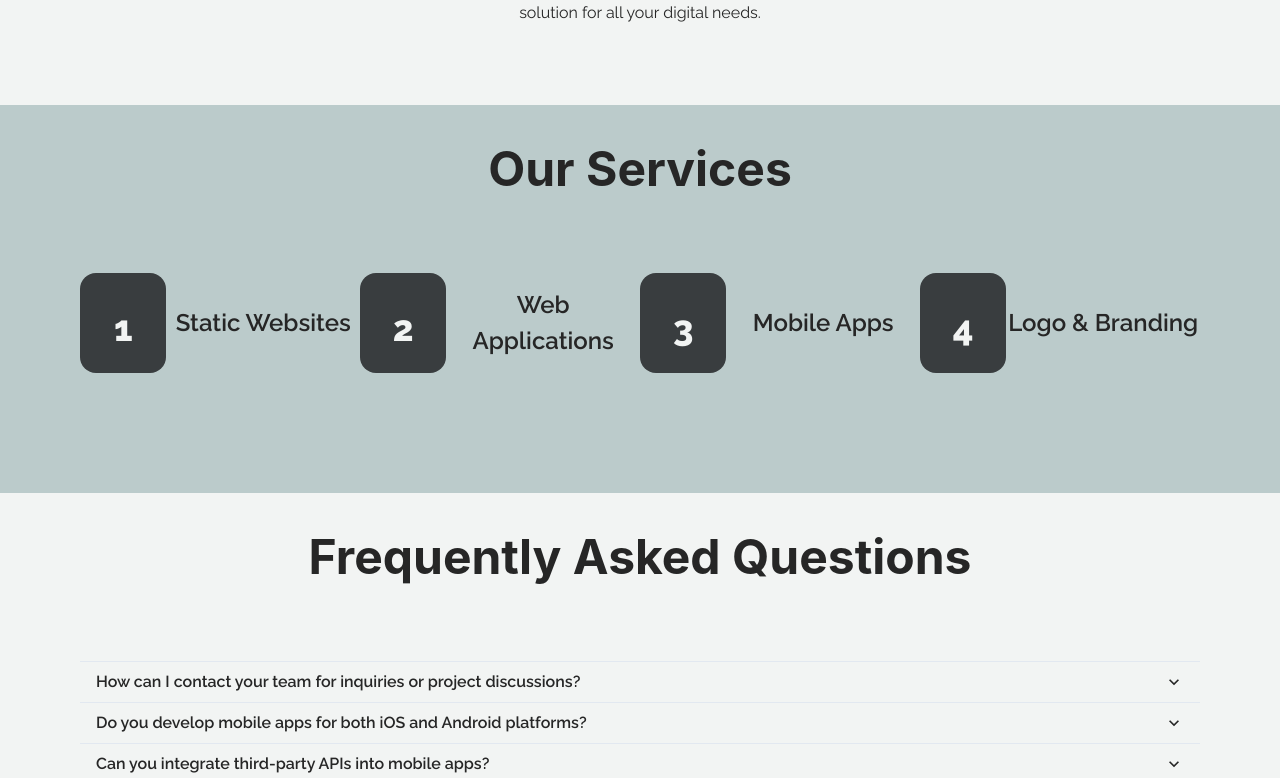
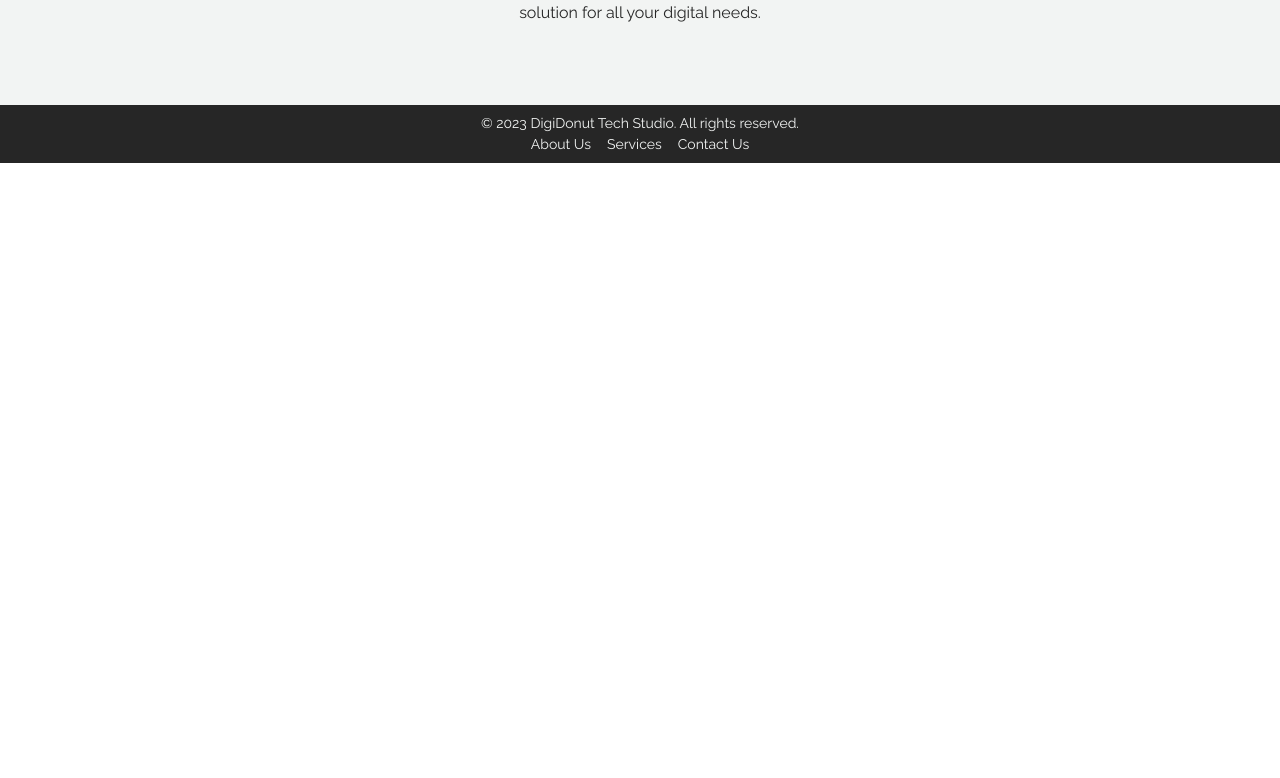
Before and after one commit to optimusinhisprime/digidonut, a React (Create React App) app: page / in a window 1280 px wide. Shown: the part 1502-2280 px from the top of the page. After the commit the page ends 1665 px from the top, so only its background shows below. Built offline with nearby package versions, Linux system fonts and the light colour scheme; a web font is replaced by a local one.

Commit message:
Add about us page

```diff
--- /dev/null
+++ b/src/pages/AboutUs.tsx
@@ -0,0 +1,18 @@
+import { Flex } from "@chakra-ui/react";
+import Navbar from "../components/Navbar/Navbar";
+import Footer from "../components/Footer/Footer";
+import TheTeam from "../components/AboutUs/TheTeam";
+import History from "../components/AboutUs/History";
+import Reviews from "../components/AboutUs/Reviews";
+
+export default function AboutUs() {
+  return (
+    <Flex color="#01110A" direction="column">
+      <Navbar />
+      <History />
+      <TheTeam />
+      <Reviews />
+      <Footer />
+    </Flex>
+  );
+}
--- a/src/pages/LandingPage.tsx
+++ b/src/pages/LandingPage.tsx
@@ -11,8 +11,8 @@ export default function LandingPage() {
       <Navbar />
       <Hero id="hero" />
       <WhyUs id="why-us" />
-      <ServicesProvided id="services" />
-      <FrequentlyAskedQuestions id="faq" />
+      {/* <ServicesProvided id="services" /> */}
+      {/* <FrequentlyAskedQuestions id="faq" /> */}
       <Footer />
     </div>
   );
```
